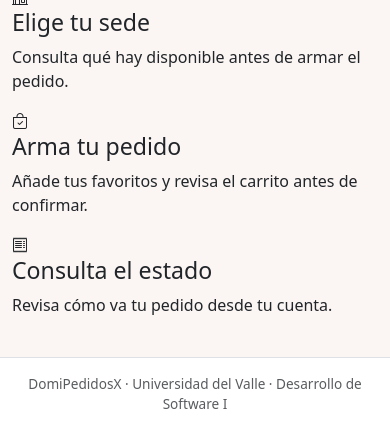
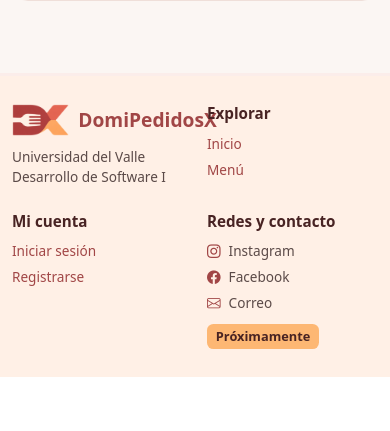
Before and after one commit to aca2211/domipedidosx, a Django app: page / in a window 390 px wide; the page is wider, and only the part inside the window is pictured. Shown: the part 1205-1636 px from the top of that part. After the commit the page ends 1582 px from the top of that part, so only its background shows below. Run offline with Django 5.2, Linux system fonts and the light colour scheme; data that the repository does not hold is empty.

Commit message:
feat(inicio): completar la portada pública y el pie de página

```diff
--- a/domipedidos/settings.py
+++ b/domipedidos/settings.py
@@ -133,7 +133,7 @@ AUTH_USER_MODEL = 'users.CustomUser'
 
 LOGIN_URL = 'login'
 LOGIN_REDIRECT_URL = 'home'
-LOGOUT_REDIRECT_URL = 'login'
+LOGOUT_REDIRECT_URL = 'home'
 
 # Sesiones seguras
 SESSION_COOKIE_AGE = 60 * 60 * 8
--- a/static/css/inicio-publico.css
+++ b/static/css/inicio-publico.css
@@ -219,3 +219,92 @@
         grid-template-columns: minmax(0, 1fr);
     }
 }
+
+/* Pie de página de la portada pública */
+.inicio-footer {
+    margin-top: 2rem;
+    padding-block: clamp(1.75rem, 5vw, 3rem);
+    border-top: 3px solid #EB895B;
+    background: #fff0e6;
+    color: #5b4a48;
+}
+
+.inicio-footer-grid {
+    display: grid;
+    grid-template-columns: 1.4fr 1fr 1fr 1.2fr;
+    gap: 1.5rem;
+}
+
+.inicio-footer h2 {
+    margin: 0 0 .7rem;
+    color: #482323;
+    font-size: .95rem;
+    font-weight: 750;
+}
+
+.inicio-footer p,
+.inicio-footer ul {
+    margin: 0;
+    padding: 0;
+}
+
+.inicio-footer ul {
+    display: grid;
+    gap: .35rem;
+    list-style: none;
+}
+
+.inicio-footer a {
+    color: #A14646;
+    text-decoration: none;
+}
+
+.inicio-footer a:hover {
+    text-decoration: underline;
+    text-underline-offset: .2em;
+}
+
+.inicio-footer a:focus-visible {
+    outline: 2px solid #A14646;
+    outline-offset: 3px;
+}
+
+.inicio-footer .inicio-footer-marca {
+    display: inline-flex;
+    align-items: center;
+    gap: .55rem;
+    margin-bottom: .65rem;
+    font-size: 1.2rem;
+    font-weight: 800;
+}
+
+.inicio-footer-marca img {
+    width: auto;
+}
+
+.inicio-footer-contacto li {
+    display: flex;
+    align-items: center;
+    gap: .5rem;
+}
+
+.inicio-footer-contacto i {
+    color: #A14646;
+}
+
+.inicio-footer .inicio-footer-pendiente {
+    display: inline-block;
+    margin-top: .65rem;
+    padding: .2rem .55rem;
+    border-radius: .4rem;
+    background: #FDB773;
+    color: #482323;
+    font-size: .8rem;
+    font-weight: 650;
+}
+
+@media (max-width: 767.98px) {
+    .inicio-footer-grid {
+        grid-template-columns: repeat(2, minmax(0, 1fr));
+    }
+}
--- a/templates/base.html
+++ b/templates/base.html
@@ -8,6 +8,7 @@
   <link href="https://cdn.jsdelivr.net/npm/bootstrap-icons@1.11.3/font/bootstrap-icons.min.css" rel="stylesheet">
   <link rel="icon" type="image/png" href="{% static 'img/favicon.png' %}">
   <link href="{% static 'css/domi.css' %}" rel="stylesheet">
+  {% block extra_head %}{% endblock %}
 </head>
 <body>
 <nav class="navbar {% if user.is_authenticated and user.role == 'admin' %}navbar-expand-xl{% else %}navbar-expand-md{% endif %} navbar-light navbar-domi sticky-top shadow-sm">
@@ -52,8 +53,8 @@
             <button class="btn btn-sm btn-outline-domi" type="submit"><i class="bi bi-box-arrow-right me-1"></i>Salir</button>
           </form>
         {% else %}
-          <a class="btn btn-sm btn-outline-domi" href="{% url 'login' %}">Ingresar</a>
-          <a class="btn btn-sm btn-domi" href="{% url 'register' %}">Registrarse</a>
+          <a class="btn btn-sm btn-outline-domi" href="{% url 'register' %}">Registrarse</a>
+          <a class="btn btn-sm btn-domi" href="{% url 'login' %}">Iniciar sesión</a>
         {% endif %}
       </div>
     </div>
@@ -70,9 +71,11 @@
   {% block content %}{% endblock %}
 </main>
 
+{% block footer %}
 <footer class="text-center text-muted py-3 border-top bg-white">
   DomiPedidosX · Universidad del Valle · Desarrollo de Software I
 </footer>
+{% endblock %}
 
 <script src="https://cdn.jsdelivr.net/npm/bootstrap@5.3.3/dist/js/bootstrap.bundle.min.js"></script>
 <script src="{% static 'js/domi.js' %}"></script>
--- a/templates/inicio_publico.html
+++ b/templates/inicio_publico.html
@@ -82,3 +82,45 @@
   </div>
 </section>
 {% endblock %}
+
+{% block footer %}
+<footer class="inicio-footer">
+  <div class="container">
+    <div class="inicio-footer-grid">
+      <div>
+        <a class="inicio-footer-marca" href="{% url 'home' %}">
+          <img src="{% static 'img/logo-icono.png' %}" alt="" height="32">
+          <span>DomiPedidosX</span>
+        </a>
+        <p>Universidad del Valle<br>Desarrollo de Software I</p>
+      </div>
+
+      <nav aria-label="Explorar el sitio">
+        <h2>Explorar</h2>
+        <ul>
+          <li><a href="{% url 'home' %}">Inicio</a></li>
+          <li><a href="{% url 'menu_list' %}">Menú</a></li>
+        </ul>
+      </nav>
+
+      <nav aria-label="Accesos de cuenta">
+        <h2>Mi cuenta</h2>
+        <ul>
+          <li><a href="{% url 'login' %}">Iniciar sesión</a></li>
+          <li><a href="{% url 'register' %}">Registrarse</a></li>
+        </ul>
+      </nav>
+
+      <div class="inicio-footer-contacto">
+        <h2>Redes y contacto</h2>
+        <ul>
+          <li><i class="bi bi-instagram" aria-hidden="true"></i> Instagram</li>
+          <li><i class="bi bi-facebook" aria-hidden="true"></i> Facebook</li>
+          <li><i class="bi bi-envelope" aria-hidden="true"></i> Correo</li>
+        </ul>
+        <p class="inicio-footer-pendiente">Próximamente</p>
+      </div>
+    </div>
+  </div>
+</footer>
+{% endblock %}
```
Also changed, not shown: users/tests.py (+12 -6 lines).
